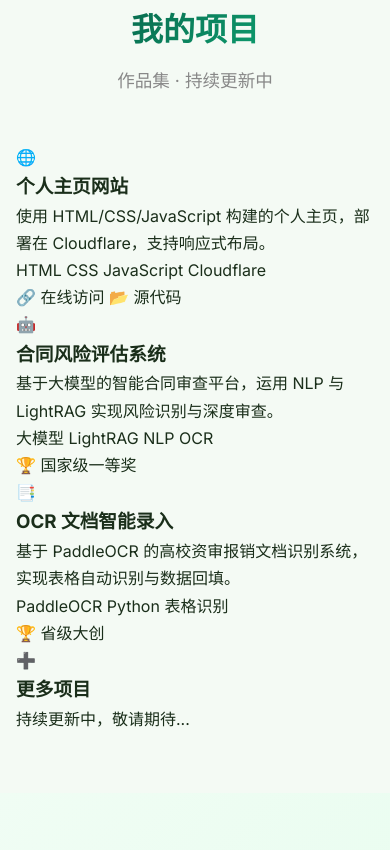
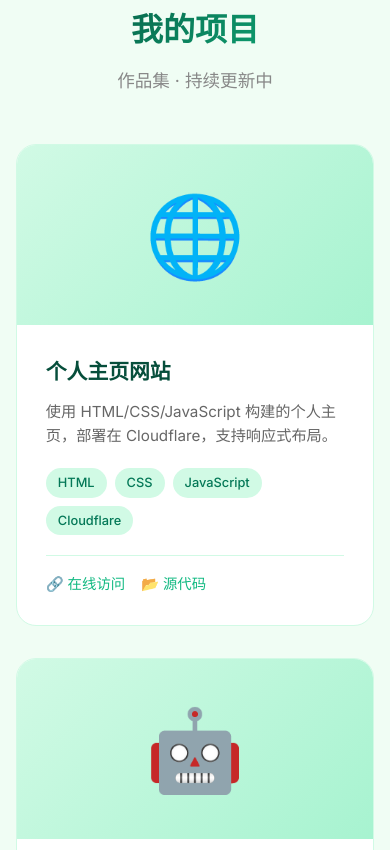
Before and after one commit to yann1025/my-website, a plain HTML site: page index.html in a window 390 px wide. Shown: the part 5265-6115 px from the top of the page. Drawn offline with Linux system fonts and the light colour scheme.

Commit message:
Update style.css

```diff
--- a/style.css
+++ b/style.css
@@ -504,6 +504,151 @@ a {
     color: var(--primary-dark);
 }
 
+/* ===== 我的项目 ===== */
+.projects {
+    background: #f0fdf4;
+}
+
+.projects-grid {
+    display: grid;
+    grid-template-columns: repeat(auto-fit, minmax(320px, 1fr));
+    gap: 2rem;
+}
+
+.project-item {
+    background: white;
+    border-radius: 20px;
+    overflow: hidden;
+    border: 1px solid #d1fae5;
+    transition: all 0.4s ease;
+    display: flex;
+    flex-direction: column;
+}
+
+.project-item:hover {
+    transform: translateY(-8px);
+    box-shadow: 0 15px 40px rgba(16, 185, 129, 0.2);
+    border-color: var(--primary);
+}
+
+.project-img {
+    height: 180px;
+    display: flex;
+    align-items: center;
+    justify-content: center;
+    background: var(--gradient-light);
+    position: relative;
+    overflow: hidden;
+}
+
+.project-emoji {
+    font-size: 5rem;
+    transition: transform 0.4s ease;
+}
+
+.project-item:hover .project-emoji {
+    transform: scale(1.2) rotate(10deg);
+}
+
+.project-img img {
+    width: 100%;
+    height: 100%;
+    object-fit: cover;
+}
+
+.project-content {
+    padding: 1.8rem;
+    flex: 1;
+    display: flex;
+    flex-direction: column;
+}
+
+.project-content h3 {
+    font-size: 1.3rem;
+    color: #064e3b;
+    margin-bottom: 0.7rem;
+}
+
+.project-content p {
+    color: #666;
+    font-size: 0.95rem;
+    line-height: 1.6;
+    margin-bottom: 1.2rem;
+    flex: 1;
+}
+
+.project-tags {
+    display: flex;
+    flex-wrap: wrap;
+    gap: 0.5rem;
+    margin-bottom: 1.2rem;
+}
+
+.proj-tag {
+    background: #d1fae5;
+    color: var(--primary-dark);
+    padding: 4px 12px;
+    border-radius: 20px;
+    font-size: 0.8rem;
+    font-weight: 500;
+}
+
+.project-links {
+    display: flex;
+    gap: 1rem;
+    flex-wrap: wrap;
+    padding-top: 1rem;
+    border-top: 1px solid #d1fae5;
+}
+
+.proj-link {
+    color: var(--primary);
+    font-size: 0.9rem;
+    font-weight: 500;
+    transition: all 0.3s ease;
+}
+
+.proj-link:hover {
+    color: var(--primary-dark);
+    transform: translateX(3px);
+}
+
+/* 占位卡片样式 */
+.project-placeholder-card {
+    background: repeating-linear-gradient(
+        45deg,
+        #f0fdf4,
+        #f0fdf4 10px,
+        #ecfdf5 10px,
+        #ecfdf5 20px
+    );
+    border: 2px dashed var(--primary-light);
+}
+
+.placeholder-content {
+    text-align: center;
+    justify-content: center;
+    align-items: center;
+    min-height: 280px;
+}
+
+.placeholder-icon {
+    font-size: 3.5rem;
+    color: var(--primary);
+    margin-bottom: 1rem;
+    opacity: 0.6;
+}
+
+.placeholder-content h3 {
+    color: var(--primary-dark);
+    opacity: 0.8;
+}
+
+.placeholder-content p {
+    color: #888;
+    flex: none;
+}
+
 /* ===== 奖励荣誉 ===== */
 .awards {
     background: linear-gradient(135deg, #f0fdf4 0%, #dcfce7 100%);
@@ -688,6 +833,10 @@ a {
         grid-template-columns: 1fr;
     }
 
+    .projects-grid {
+        grid-template-columns: 1fr;
+    }
+
     .edu-card,
     .project-card-large,
     .award-column {
```
